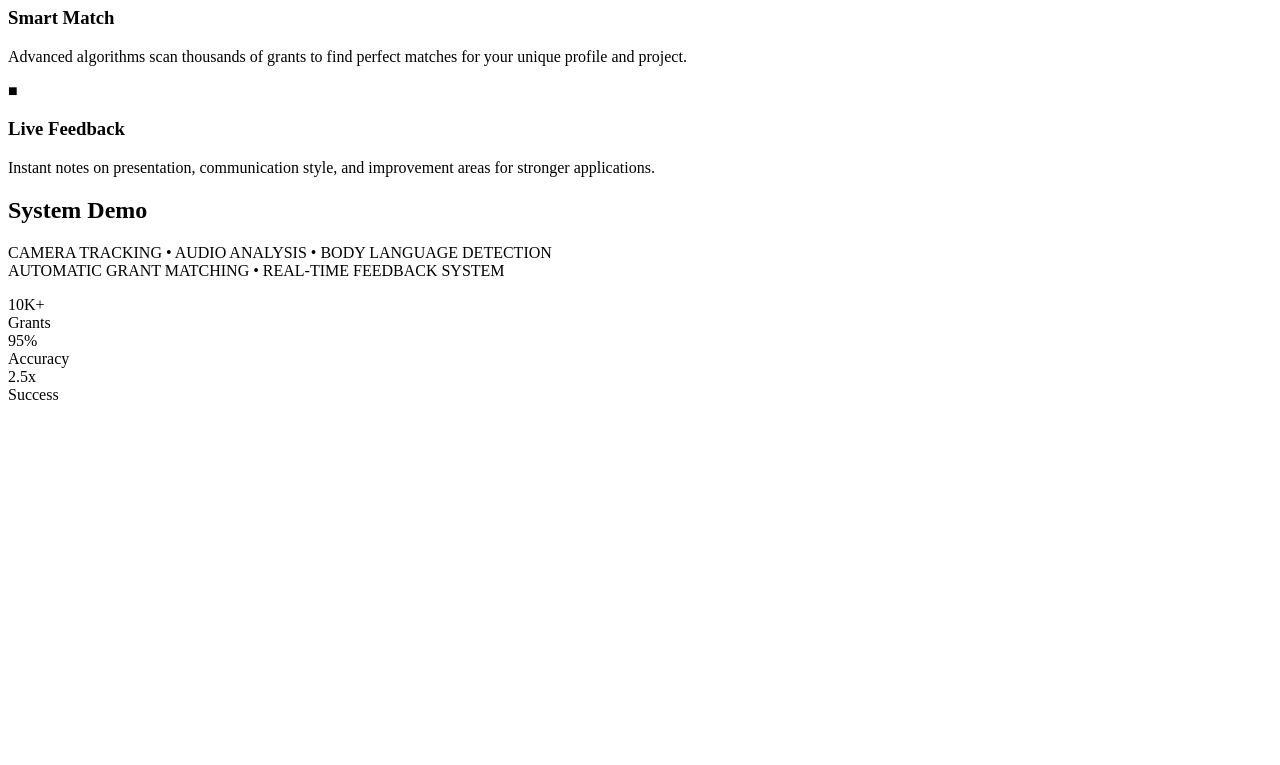
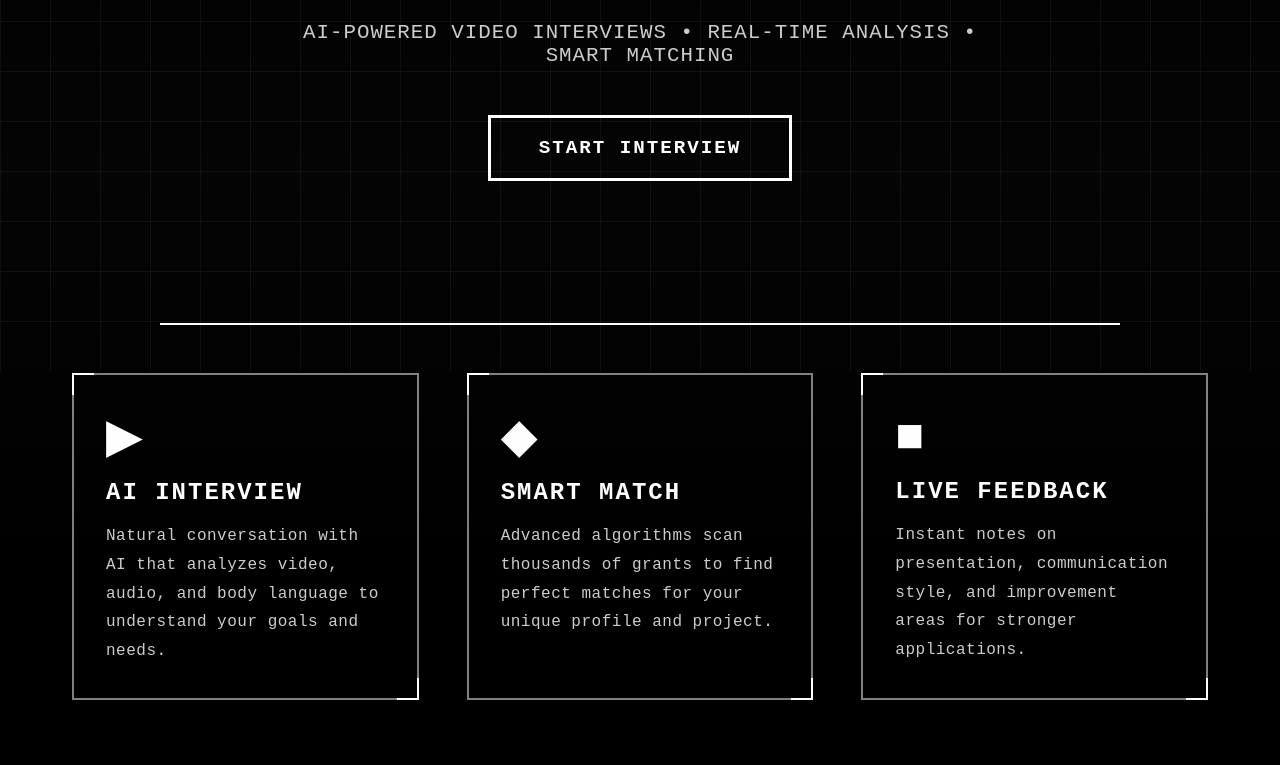
Before and after one commit to Anthony-Sin/Mic-Drop-AI, a website: page frontend/homepage/index.html in a window 1280 px wide. Shown: the part 429-1194 px from the top of the page. Before the commit the page ends 841 px from the top, so only its background shows below. Drawn offline with Linux system fonts and the light colour scheme; the site is published under a folder, as on GitHub Pages, so addresses that start at the root find nothing.

Commit message:
Fix asset paths to be relative

```diff
--- a/frontend/homepage/index.html
+++ b/frontend/homepage/index.html
@@ -4,7 +4,7 @@
     <meta charset="UTF-8">
     <meta name="viewport" content="width=device-width, initial-scale=1.0">
     <title>GrantMatch AI - Smart Grant Applications</title>
-    <link rel="stylesheet" href="/homepage/style.css">
+    <link rel="stylesheet" href="style.css">
 </head>
 <body>
     <div class="grid-background"></div>
@@ -80,6 +80,6 @@
         </div>
     </div>
 
-    <script src="/homepage/homepageui.js"></script>
+    <script src="homepageui.js"></script>
 </body>
 </html>
```
